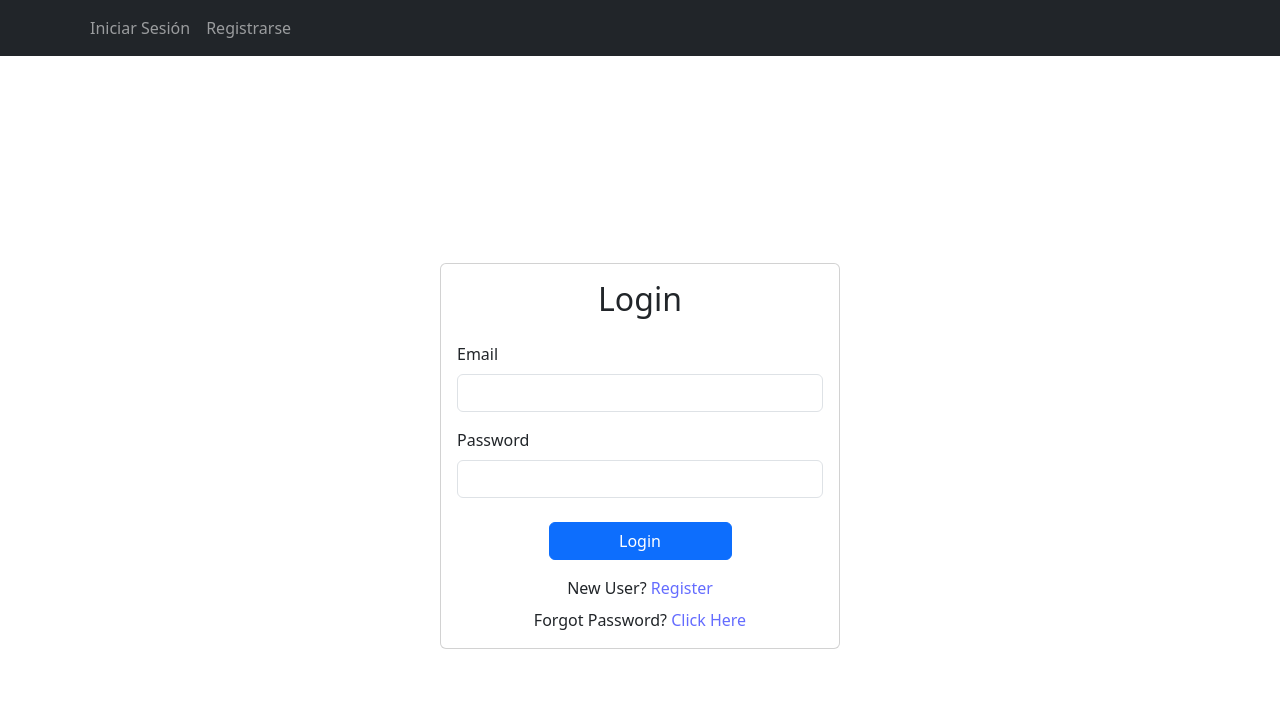
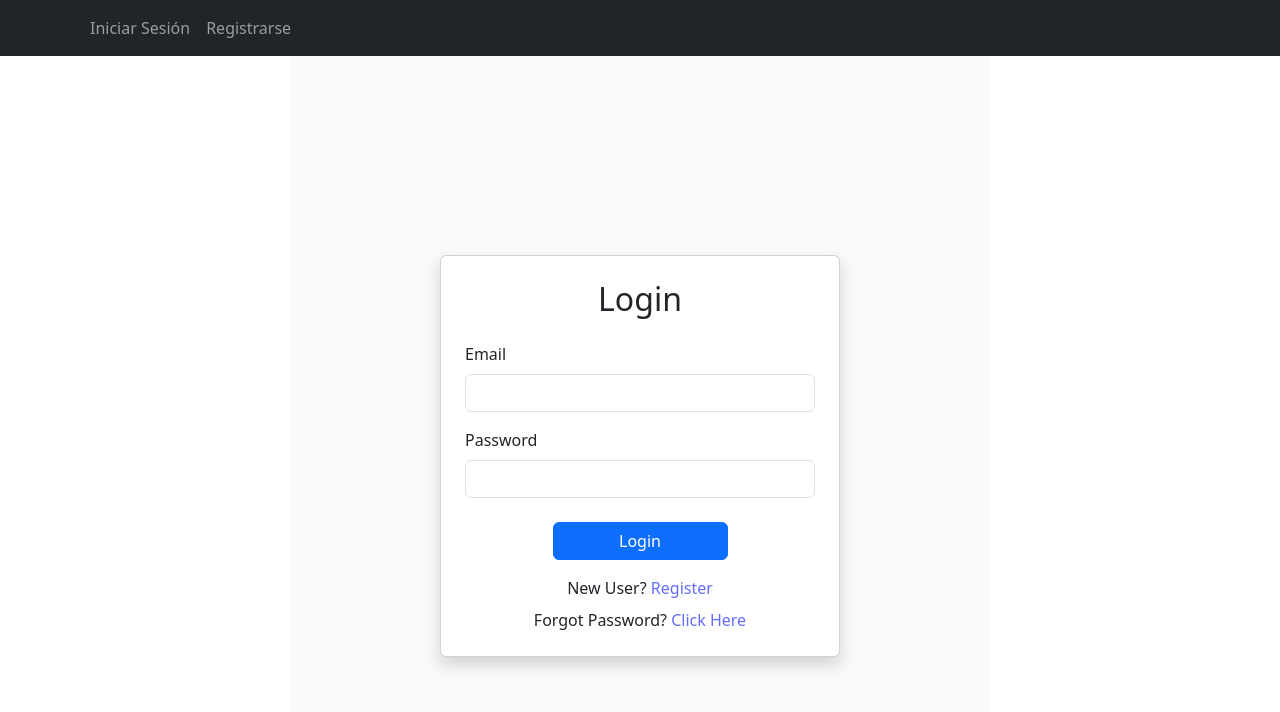
Before and after one commit to jaimeVallin/acabados_electroliticos, a React (Vite) app: page /login in a window 1280 px wide. Shown: the top 712 px of the page. Built offline with nearby package versions, Linux system fonts and the light colour scheme; no server answers.

Commit message:
Arregle login

```diff
--- a/src/pages/Login.jsx
+++ b/src/pages/Login.jsx
@@ -54,9 +54,9 @@
   };
 
   return (
-    <div className="d-flex align-items-center justify-content-center" style={{ minHeight: "100vh" }}>
-      <Card style={{ width: '400px' }}>
-        <Card.Body>
+    <div className="d-flex align-items-center justify-content-center min-vh-100 p-3 bg-light">
+      <Card className="w-100 shadow" style={{ maxWidth: '400px' }}>
+        <Card.Body className="p-4">
           <h2 className="text-center mb-4">Login</h2>
           <Form onSubmit={handleSubmit}>
             <Form.Group className="mb-3" id="email">
```
